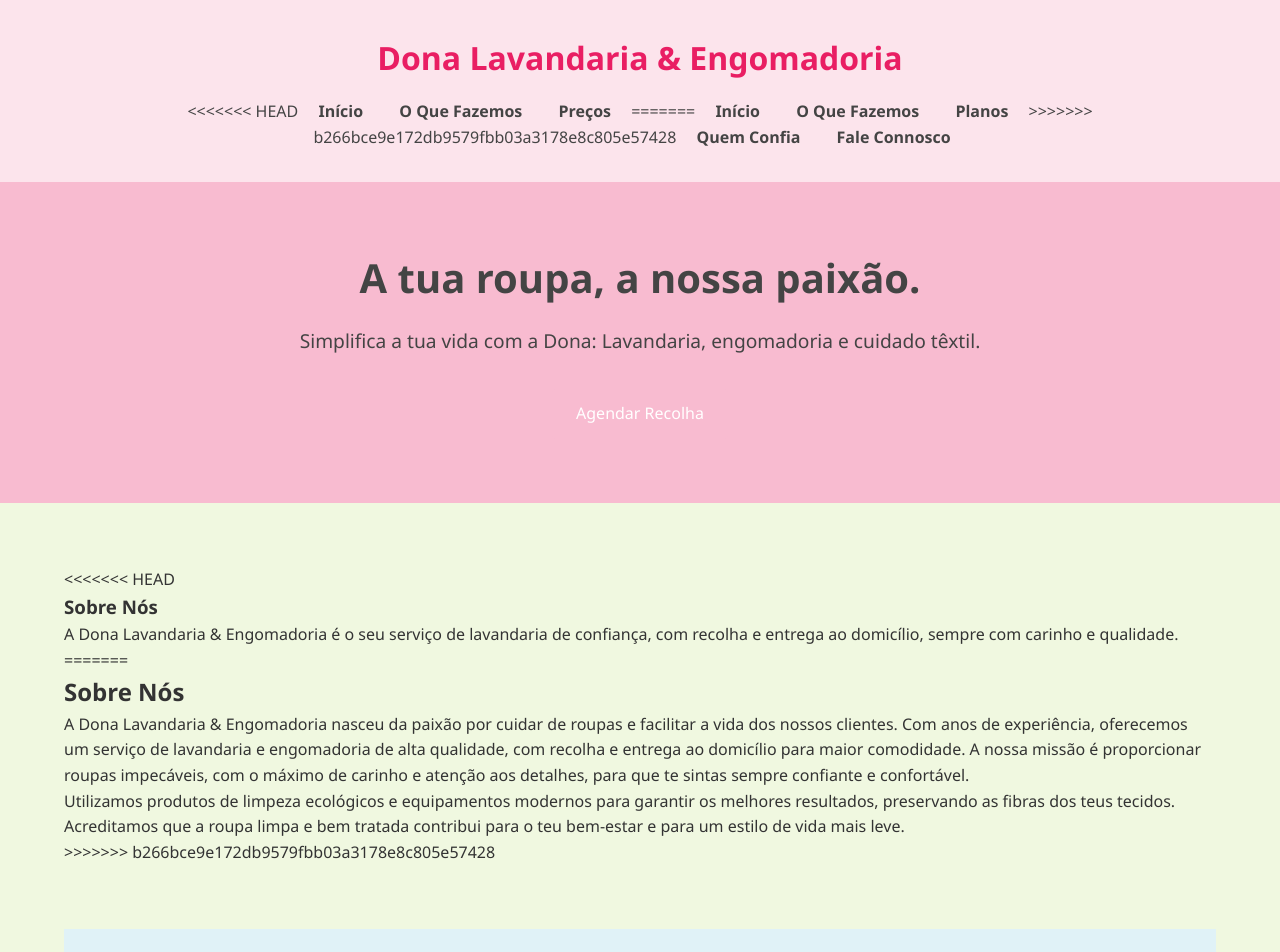
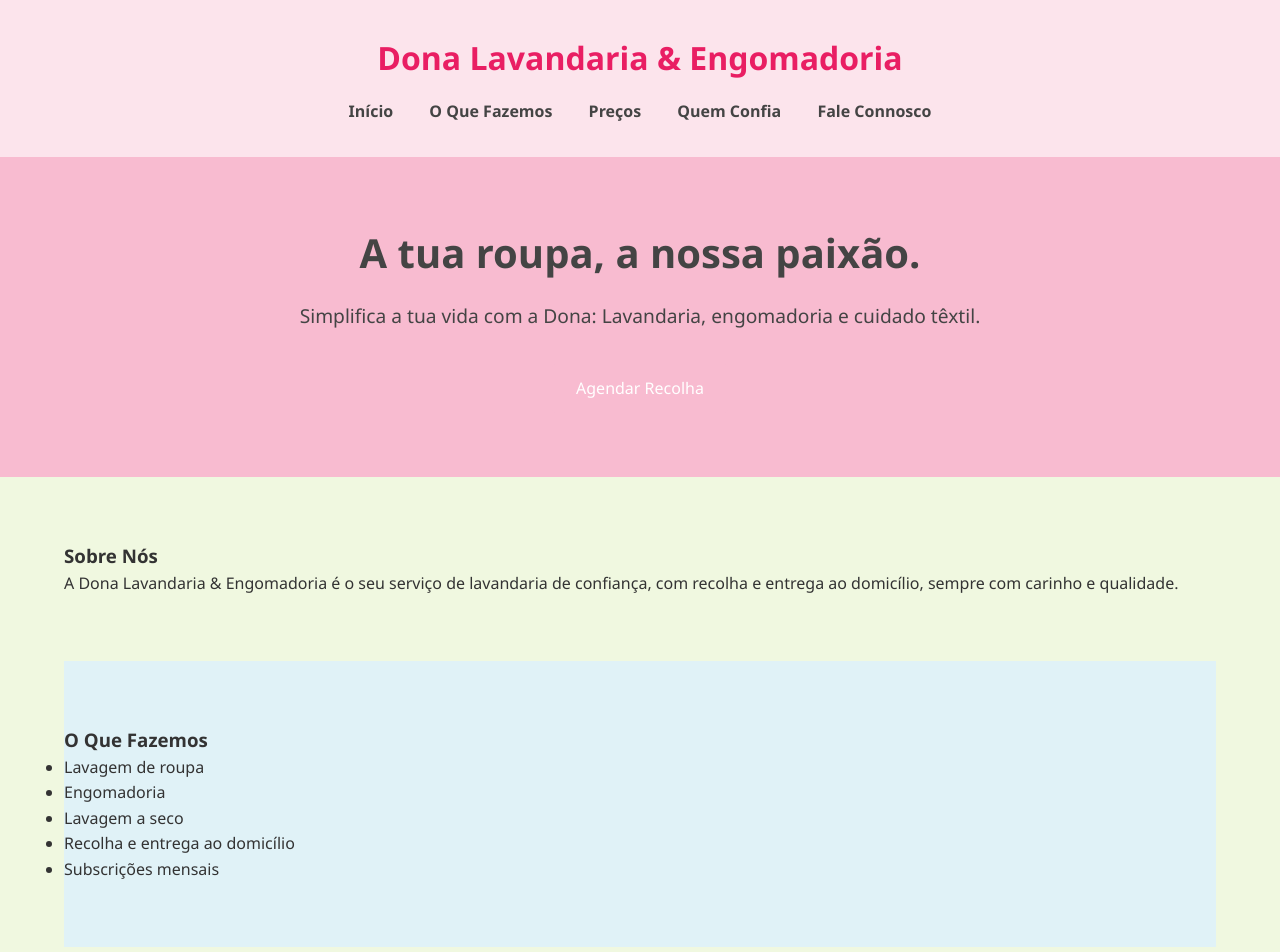
Before and after one commit to DonaEngomadoria/dona-website, a plain HTML site: page index.html in a window 1280 px wide. Shown: the top 952 px of the page. Drawn offline with Linux system fonts and the light colour scheme.

Commit message:
Forçar substituição do index.html limpo

```diff
--- a/index.html
+++ b/index.html
@@ -14,15 +14,9 @@
             <h1>Dona Lavandaria & Engomadoria</h1>
                 <nav>
                     <ul>
-<<<<<<< HEAD
                         <li><a href="index.html">Início</a></li>
                         <li><a href="servicos.html">O Que Fazemos</a></li>
                         <li><a href="precos.html">Preços</a></li>
-=======
-                    <li><a href="#">Início</a></li>
-                    <li><a href="#">O Que Fazemos</a></li>
-                    <li><a href="#">Planos</a></li>
->>>>>>> b266bce9e172db9579fbb03a3178e8c805e57428
                         <li><a href="#">Quem Confia</a></li>
                         <li><a href="#">Fale Connosco</a></li>
                     </ul>
@@ -40,23 +34,8 @@
 
     <main class="container">
         <section id="about">
-<<<<<<< HEAD
             <h3>Sobre Nós</h3>
             <p>A Dona Lavandaria & Engomadoria é o seu serviço de lavandaria de confiança, com recolha e entrega ao domicílio, sempre com carinho e qualidade.</p>
-=======
-            <h2>Sobre Nós</h2>
-            <p>
-                A Dona Lavandaria & Engomadoria nasceu da paixão por cuidar de roupas e facilitar a vida dos nossos clientes.
-                Com anos de experiência, oferecemos um serviço de lavandaria e engomadoria de alta qualidade, com recolha e entrega
-                ao domicílio para maior comodidade. A nossa missão é proporcionar roupas impecáveis, com o máximo de carinho e
-                atenção aos detalhes, para que te sintas sempre confiante e confortável.
-            </p>
-            <p>
-                Utilizamos produtos de limpeza ecológicos e equipamentos modernos para garantir os melhores resultados,
-                preservando as fibras dos teus tecidos. Acreditamos que a roupa limpa e bem tratada contribui para o teu
-                bem-estar e para um estilo de vida mais leve.
-            </p>
->>>>>>> b266bce9e172db9579fbb03a3178e8c805e57428
         </section>
 
         <section id="services">
@@ -70,11 +49,7 @@
             </ul>
         </section>
 
-<<<<<<< HEAD
     </main>
-=======
-        </main>
->>>>>>> b266bce9e172db9579fbb03a3178e8c805e57428
 
     <footer>
         <div class="container">
```
Lines whose indentation alone changed are shown as unchanged.
